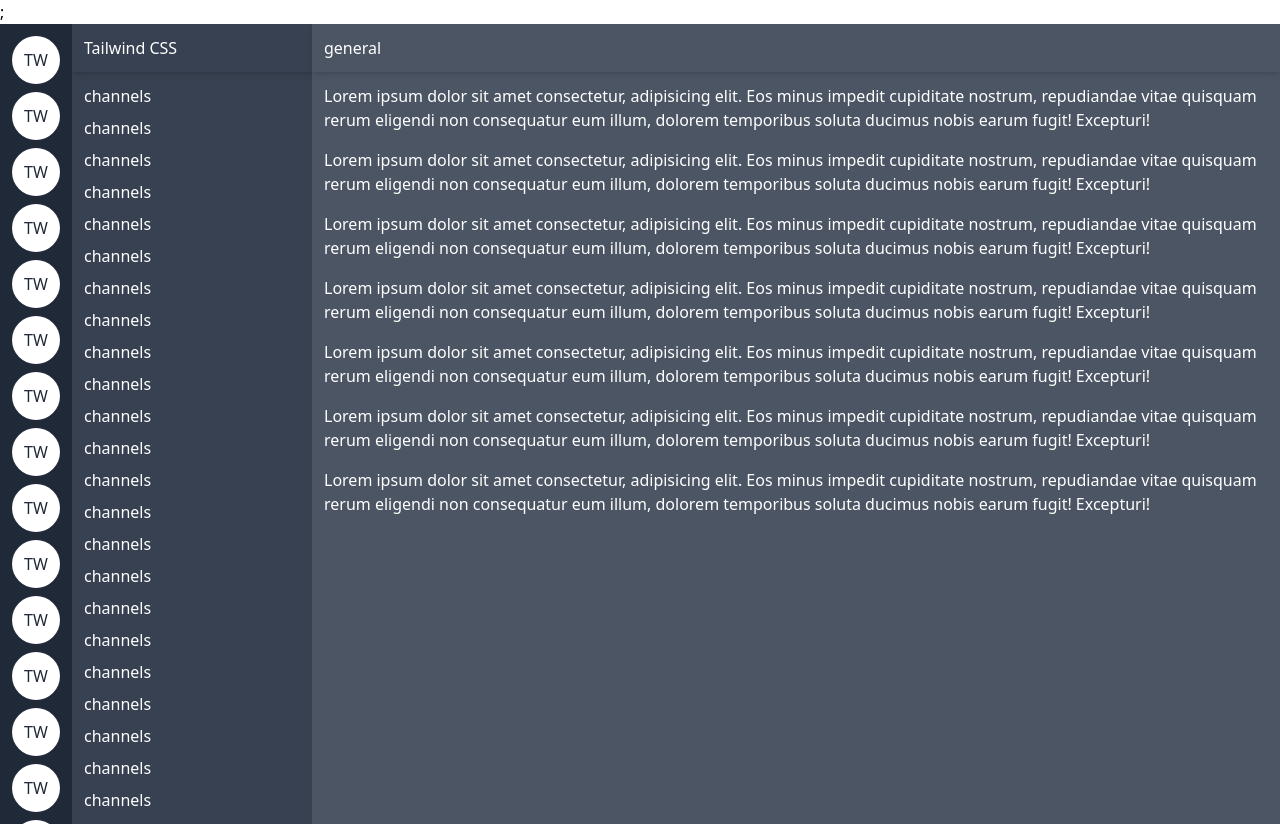
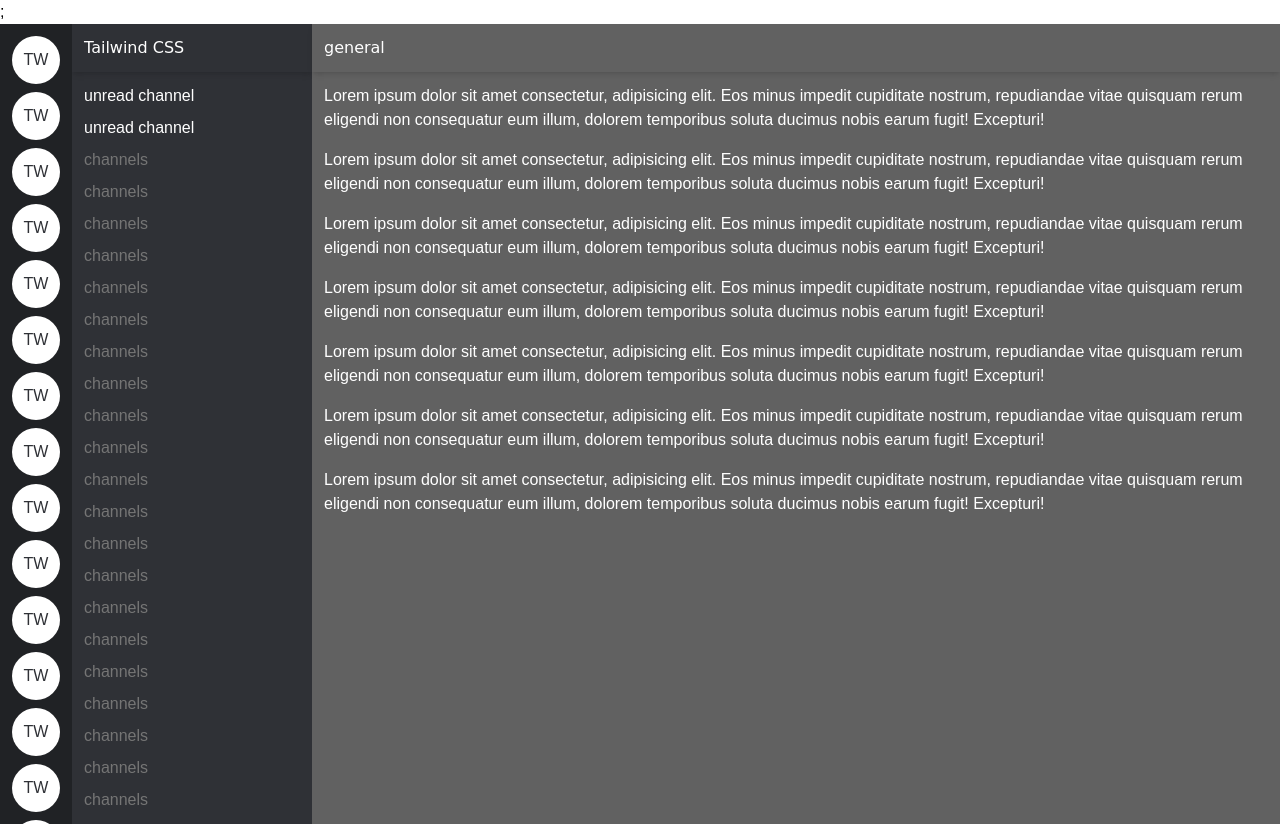
Before and after one commit to bahmutov/intro-to-tailwind, a website: page src/layout.html in a window 1280 px wide. Drawn offline with nearby package versions, Linux system fonts and the light colour scheme; files that its build step writes are made by us from their sources.

Commit message:
good layout

```diff
--- a/src/layout.html
+++ b/src/layout.html
@@ -14,7 +14,7 @@
   <body>
     <div class="flex text-white h-screen">
       <div
-        class="bg-gray-800 p-3 space-y-2 overflow-y-scroll"
+        class="bg-gray-900 p-3 text-gray-100 space-y-2 overflow-y-scroll"
       >
         <div
           class="bg-white text-gray-800 w-12 h-12 rounded-full flex items-center justify-center"
@@ -118,18 +118,18 @@
         </div>
       </div>
       <div
-        class="bg-gray-700 w-60 flex flex-col overflow-y-scroll"
+        class="bg-gray-800 w-60 flex flex-col overflow-y-scroll"
       >
         <div
-          class="px-3 h-12 flex items-center shadow-md flex-shrink-0"
+          class="px-3 h-12 flex items-center shadow-md flex-shrink-0 font-title"
         >
           Tailwind CSS
         </div>
         <div
-          class="p-3 flex-1 overflow-y-scroll space-y-2"
+          class="p-3 flex-1 text-gray-600 overflow-y-scroll space-y-2 font-medium"
         >
-          <p>channels</p>
-          <p>channels</p>
+          <p class="text-white">unread channel</p>
+          <p class="text-white">unread channel</p>
           <p>channels</p>
           <p>channels</p>
           <p>channels</p>
@@ -167,10 +167,10 @@
         </div>
       </div>
       <div
-        class="bg-gray-600 flex-1 flex flex-col"
+        class="bg-gray-700 flex-1 flex flex-col"
       >
         <div
-          class="px-3 h-12 flex items-center shadow-md"
+          class="px-3 h-12 flex items-center shadow-md font-title"
         >
           general
         </div>
--- a/tailwind.config.js
+++ b/tailwind.config.js
@@ -1,7 +1,26 @@
 module.exports = {
   content: ['src/*.html'],
   theme: {
-    extend: {},
+    extend: {
+      fontFamily: {
+        sans: ['Inter var', 'sans-serif'],
+        title: ['Cursive', 'sans-serif'],
+      },
+      colors: {
+        gray: {
+          50: '#fafafa',
+          100: '#f5f5f5',
+          200: '#eeeeee',
+          300: '#e0e0e0',
+          400: '#bdbdbd',
+          500: '#9e9e9e',
+          600: '#757575',
+          700: '#616161',
+          800: '#2f3136',
+          900: '#202225',
+        },
+      },
+    },
   },
   plugins: [],
 }
```
